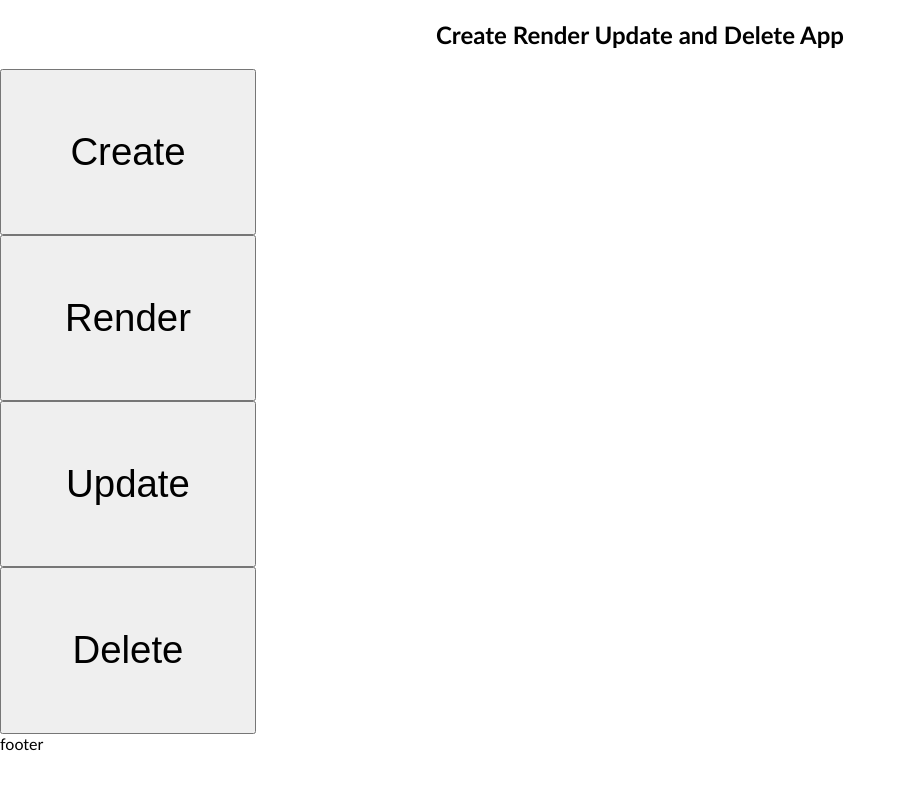
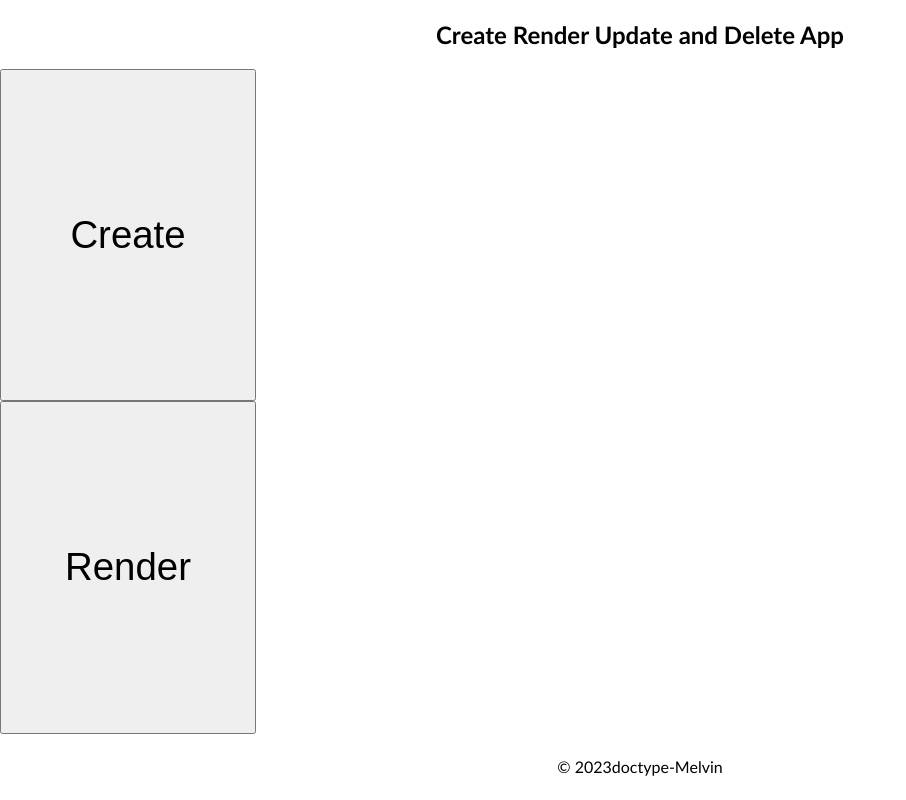
Before and after one commit to doctype-Melvin/firebase-CRUD, a React (Vite) app: page / in a window 1280 px wide. Shown: the whole page, without its empty margins (0-906 px from the left). Built offline with nearby package versions, Linux system fonts and the light colour scheme.

Commit message:
cards buttons now receive id and array pos of data

```diff
--- a/src/App.css
+++ b/src/App.css
@@ -35,12 +35,20 @@ html, body, #root {
 
 #footer {
   grid-area: footer;
+  display: flex;
+  align-items: center;
+  justify-content: center;
+}
+
+#footer > a {
+  text-decoration: none;
+  color: black;
 }
 
 .buttonControl {
   display: grid;
   grid-template-columns: 1fr;
-  grid-template-rows: repeat(4, 1fr);
+  grid-template-rows: repeat(2, 1fr);
   height: 100%;
 }
 
--- a/src/components/Buttons.jsx
+++ b/src/components/Buttons.jsx
@@ -1,5 +1,4 @@
 import React from "react";
-import Entry from "./Entry";
 
 export default function Buttons(props) {
 
@@ -14,14 +13,7 @@ export default function Buttons(props) {
         if (props.entry) props.setEntry(prevState => !prevState)
     }
 
-    const updateData = () => {
-        console.log(props.dataArray)
 
-    }
-
-    const deleteData = () => {
-        console.log('Delete')
-    }
 
     return (
         <>
@@ -39,20 +31,6 @@ export default function Buttons(props) {
             >
             Render
             </button>
-            <button
-            type="button"
-            id="update"
-            onClick={updateData}
-            >
-            Update
-            </button>
-            <button
-            type="delete"
-            id="delete"
-            onClick={deleteData}
-            >
-            Delete
-            </button>
         </div>
         </>
     )
--- a/src/components/Entry.jsx
+++ b/src/components/Entry.jsx
@@ -1,13 +1,35 @@
 import React from "react";
 
 export default function Entry(props) {
-    console.log(props.field1)
+    const updateData = (e) => {
+        console.log(e.target.dataset)
+
+    }
+
+    const deleteData = () => {
+        console.log('Delete')
+    }
+    console.log(props)
     return (
         <>
             <div className="entry">
                 <div>{props.field1}</div>
                 <div>{props.field2}</div>
                 <div>{props.field3}</div>
+                <div className="cardBtns"
+                >
+                <button
+                data-id={props.id}
+                data-array-pos={props.pos}
+                type="button"
+                onClick={updateData}
+                >Update</button>
+                <button
+                type="button"
+                data-id={props.id}
+                data-array-pos={props.pos}
+                >Delete</button>
+                </div>
             </div>
         </>
     )
--- a/src/routes/root.jsx
+++ b/src/routes/root.jsx
@@ -11,11 +11,15 @@ export default function Root() {
     const [ entry, setEntry ] = useState(false) // Create entry
     const [ render, setRender ] = useState(false) // Render entries
 
-    const mapper = dataArray.map(item => <Entry
+    const mapper = dataArray.map((item, index) => <Entry
         key={item.id}
+        id={item.id}
+        pos={index}
         field1={item.field1}
         field2={item.field2}
         field3={item.field3}
+        dataArray={dataArray}
+        setDataArray={setDataArray}
         />)
     console.log(mapper)
     return (
@@ -36,7 +40,7 @@ export default function Root() {
                 {entry ? <Form setDataArray={setDataArray} /> : null}
                 {render ? mapper : null}
             </div>
-            <div id="footer">footer</div>
+            <div id="footer">&copy; 2023 <a target="_blank" href="https://www.github.com/doctype-Melvin">doctype-Melvin</a> </div>
         </div>
     )
 }
```
Also changed, not shown: src/helperFns.jsx (added).
